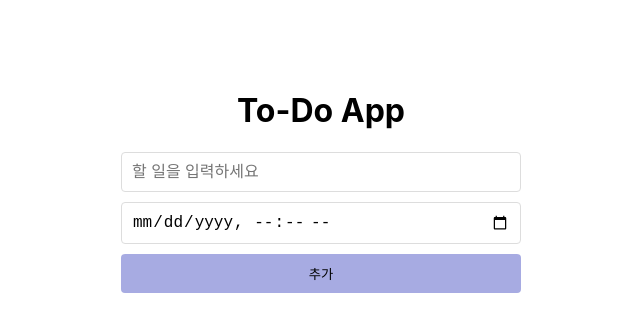
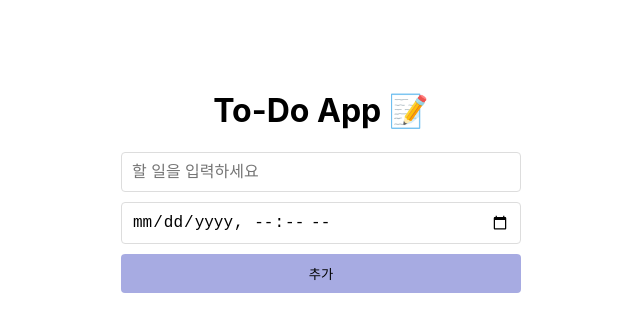
Before and after one commit to LBOMI/To-Do-App, a React (Create React App) app: page / in a window 1280 px wide. Shown: the top 332 px of the page, without its empty margins (319-959 px from the left). Built offline with nearby package versions, Linux system fonts and the light colour scheme.

Commit message:
UI 개선

```diff
--- a/src/App.js
+++ b/src/App.js
@@ -31,7 +31,7 @@ function App() {
 
   return (
     <div style={styles.container}>
-      <h1>To-Do App</h1>
+      <h1>To-Do App 📝</h1>
       <TaskInput addTask={addTask} />
       <TaskList tasks={tasks} toggleComplete={toggleComplete} startEditing={startEditing} deleteTask={deleteTask} editingId={editingId} editText={editText} handleEditChange={(e) => setEditText(e.target.value)} saveEdit={saveEdit} />
     </div>
```
